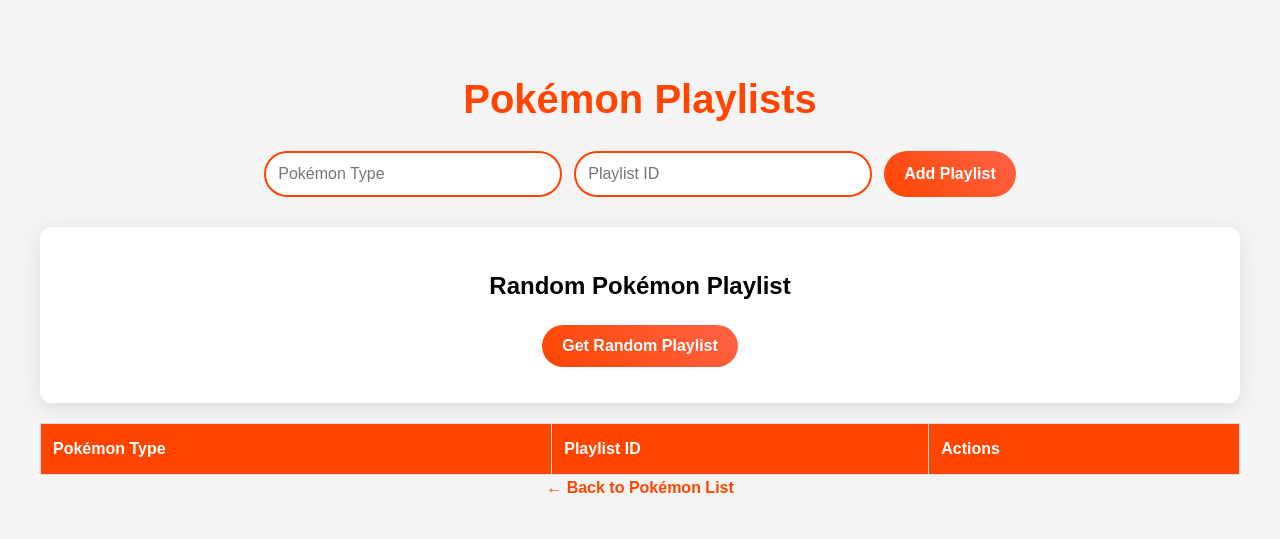
After one commit to nathanieree/cloud_api, a Flask app: page /spotify in a window 1280 px wide. The commit adds this page. Shown: the top 539 px of the page. Run offline with Flask 3, Linux system fonts and the light colour scheme; lists and menus that the app fills with data are empty.

Commit message:
everything is change

```diff
--- a/app.py
+++ b/app.py
@@ -1,93 +1,18 @@
-from flask import Flask, render_template, request, redirect, url_for
-import requests
-from weather import get_weather, match_weather_to_pokemon_type  # Import weather functions
-from wikipedia import get_pokemon_summary # Import the Wikipedia function
-from spotify import get_playlist_for_pokemon
-
+from flask import Flask
+from routes import home_bp, pokemon_bp, weather_bp, spotify_bp
 
 app = Flask(__name__, template_folder='template', static_folder='static')
 
-POKEAPI_URL = "https://pokeapi.co/api/v2/pokemon?limit=100"
 
 
-@app.route('/')
-def home():
-    """Fetch list of Pokémon and render them on the homepage."""
-    response = requests.get(POKEAPI_URL)
-    if response.status_code == 200:
-        data = response.json()
-        pokemon_list = []
-
-        # Collect basic info (name, image, id)
-        for item in data['results']:
-            pokemon_id = item['url'].split('/')[-2] # Extract ID from URL
-            pokemon_list.append({
-                "name": item['name'].capitalize(),
-                "image": f"https://raw.githubusercontent.com/PokeAPI/sprites/master/sprites/pokemon/{pokemon_id}.png",
-                "id": pokemon_id
-            })
-
-        return render_template('index.html', pokemon_list=pokemon_list)
-    return "Error fetching Pokémon data."
-
-@app.route('/pokemon', methods=['GET'])
-def search_pokemon():
-    """Handle search form to look up Pokémon by name or ID."""
-    query = request.args.get('name', '').strip().lower()
-
-    if not query:
-        return redirect(url_for('home'))
-
-    response = requests.get(f"https://pokeapi.co/api/v2/pokemon/{query}")
-
-    if response.status_code == 200:
-        return redirect(url_for('pokemon_details', name=query))
-
-    return render_template('not_found.html', name=query), 404
-
-@app.route('/pokemon/<name>')
-def pokemon_details(name):
-    """Fetch detailed info of a specific Pokémon and display on the details page."""
-    response = requests.get(f"https://pokeapi.co/api/v2/pokemon/{name.lower()}")
-
-    if response.status_code == 200:
-        data = response.json()
-        pokemon_info = {
-            "name": data['name'].capitalize(),
-            "image": data['sprites']['front_default'],
-            "height": data['height'],
-            "weight": data['weight'],
-            "abilities": [ability['ability']['name'] for ability in data['abilities']],
-            "types": [t['type']['name'] for t in data['types']],
-            "stats": {stat["stat"]["name"]: stat["base_stat"] for stat in data["stats"]},
-
-        }
-          # Fetch Pokémon summary from Wikipedia
-        summary = get_pokemon_summary(pokemon_info['name'])
 
 
-       # Match Pokémon type with weather
-        pokemon_type = pokemon_info['types'][0]
-        matched_weather = match_weather_to_pokemon_type(pokemon_type)
-        spotify_playlist_id = get_playlist_for_pokemon(pokemon_type)
+# Register Blueprints
+app.register_blueprint(home_bp)
+app.register_blueprint(pokemon_bp)
+app.register_blueprint(weather_bp)
+app.register_blueprint(spotify_bp)
 
-        return render_template('pokemon.html', pokemon=pokemon_info, matched_weather=matched_weather, summary=summary, spotify_playlist_id=spotify_playlist_id)
-
-    return render_template('not_found.html', name=name), 404
-
-@app.route('/weather', methods=['GET'])
-def weather_page():
-    """Fetch and display weather data based on user input."""
-    city = request.args.get('city', '').strip()
-
-    if not city:
-        return render_template('weather.html')  # Show the search form if no input
-
-    weather_data = get_weather(city)
-    if weather_data:
-        return render_template('weather.html', city=city, weather=weather_data["condition"], temperature=weather_data["temperature"])
-
-    return render_template('weather.html', city=city, weather="Not found", temperature="N/A")
 
 
 if __name__ == '__main__':
--- /dev/null
+++ b/routes/__init__.py
@@ -0,0 +1,5 @@
+from .home import home_bp
+from .pokemon import pokemon_bp
+from .weather import weather_bp
+from .spotify import spotify_bp
+from .wikipedia import wikipedia_bp
--- /dev/null
+++ b/routes/spotify.py
@@ -0,0 +1,87 @@
+from flask import Blueprint, jsonify, request,render_template, redirect, url_for
+import spotipy
+from spotipy.oauth2 import SpotifyClientCredentials
+import random
+
+# Create a Blueprint for Spotify
+spotify_bp = Blueprint('spotify', __name__)
+
+
+# Spotify API credentials
+SPOTIFY_CLIENT_ID = "d824c633863e4eb1abd209f3a5eb3955"
+SPOTIFY_CLIENT_SECRET = "d824c633863e4eb1abd209f3a5eb3955"
+
+# Authenticate using Client Credentials Flow
+sp = spotipy.Spotify(auth_manager=SpotifyClientCredentials(
+    client_id=SPOTIFY_CLIENT_ID,
+    client_secret=SPOTIFY_CLIENT_SECRET
+))
+
+
+# Predefined Pokémon type-based playlists (you can customize these with actual Spotify playlist IDs)
+POKEMON_PLAYLISTS = {
+    "fire": "37i9dQZF1DX0b1hHYQtJjp",  # Example: "Hot Hits"
+    "water": "37i9dQZF1DX7gIoKXt0gmx",  # Example: "Chill Vibes"
+    "electric": "37i9dQZF1DX4eRPd9frC1m",  # Example: "Energy Boost"
+    "grass": "37i9dQZF1DWZwtERXCS82H",  # Example: "Nature Sounds"
+    "ice": "37i9dQZF1DWVFJtzvDHN4L",  # Example: "Chill Beats"
+    "rock": "37i9dQZF1DXcF6B6QPhFDv",  # Example: "Rock Classics"
+}
+
+def get_playlist_for_pokemon(pokemon_type):
+    """Get a Spotify playlist ID based on Pokémon type."""
+    return POKEMON_PLAYLISTS.get(pokemon_type, "37i9dQZF1DXcF6B6QPhFDv")  # Default to Rock Classics
+
+
+# Home route to display playlists
+@spotify_bp.route('/spotify')
+def index():
+    """Display all playlists on an HTML page."""
+    return render_template('spotify.html', playlists=POKEMON_PLAYLISTS)
+
+# Add a new playlist
+@spotify_bp.route('/spotify/add', methods=['POST'])
+def add_playlist():
+    """Add a new Pokémon playlist."""
+    pokemon_type = request.form.get('pokemon_type')
+    playlist_id = request.form.get('playlist_id')
+
+    if pokemon_type and playlist_id:
+        POKEMON_PLAYLISTS[pokemon_type] = playlist_id
+
+    return redirect(url_for('spotify.index'))
+
+# Delete a playlist
+@spotify_bp.route('/spotify/delete/<pokemon_type>')
+def delete_playlist(pokemon_type):
+    """Delete a Pokémon playlist."""
+    if pokemon_type in POKEMON_PLAYLISTS:
+        del POKEMON_PLAYLISTS[pokemon_type]
+
+    return redirect(url_for('spotify.index'))
+
+# Update an existing playlist
+@spotify_bp.route('/spotify/update/<pokemon_type>', methods=['POST'])
+def update_playlist(pokemon_type):
+    """Update a Pokémon playlist."""
+    new_playlist_id = request.form.get('playlist_id')
+
+    if pokemon_type in POKEMON_PLAYLISTS and new_playlist_id:
+        POKEMON_PLAYLISTS[pokemon_type] = new_playlist_id
+
+    return redirect(url_for('spotify.index'))
+
+
+
+# 2️⃣ Route: Get a random Pokémon-themed playlist
+@spotify_bp.route('/spotify/random-playlist', methods=['GET'])
+def random_pokemon_playlist():
+    """Returns a random Pokémon-type playlist."""
+    try:
+        random_type = random.choice(list(POKEMON_PLAYLISTS.keys()))
+        playlist_id = POKEMON_PLAYLISTS[random_type]
+
+        return jsonify({"pokemon_type": random_type, "playlist_id": playlist_id})
+    except Exception as e:
+        print(f"Random Playlist Error: {str(e)}")  # Debugging
+        return jsonify({"error": "Failed to fetch random playlist."}), 500
--- a/wikipedia.py
+++ b/routes/wikipedia.py
@@ -1,4 +1,8 @@
 import wikipediaapi
+from flask import Blueprint, render_template
+
+wikipedia_bp = Blueprint("wikipedia", __name__)
+
 
 # Initialize the Wikipedia API with a custom user-agent
 wiki = wikipediaapi.Wikipedia(
--- a/static/styles.css
+++ b/static/styles.css
@@ -244,3 +244,110 @@ button:hover {
   background: linear-gradient(45deg, #ff6347, #ff4500);
   transform: scale(1.05);
 }
+
+/* General Page Styling */
+#main-body {
+  font-family: "Poppins", Arial, sans-serif;
+  text-align: center;
+  background-color: #fff7f0;
+  margin: 0;
+  padding: 40px;
+  line-height: 1.6;
+}
+
+/* Header */
+#main-title {
+  color: #ff4500;
+  font-size: 2.5rem;
+  margin-bottom: 20px;
+  font-weight: bold;
+}
+
+/* Form Styling */
+#playlist-form {
+  display: flex;
+  justify-content: center;
+  gap: 12px;
+  margin-bottom: 30px;
+}
+
+.input-field {
+  padding: 12px;
+  width: 300px;
+  font-size: 16px;
+  border: 2px solid #ff4500;
+  border-radius: 25px;
+  outline: none;
+  transition: 0.3s ease;
+}
+
+.input-field:focus {
+  border-color: #ff6347;
+  box-shadow: 0px 0px 12px rgba(255, 99, 71, 0.6);
+}
+
+/* Buttons */
+.btn {
+  padding: 12px 20px;
+  font-size: 16px;
+  background: linear-gradient(45deg, #ff4500, #ff6347);
+  color: white;
+  border: none;
+  cursor: pointer;
+  border-radius: 25px;
+  transition: all 0.3s ease-in-out;
+  font-weight: bold;
+}
+
+.btn:hover {
+  background: linear-gradient(45deg, #ff6347, #ff4500);
+  transform: translateY(-2px);
+}
+
+/* Table Styling */
+#playlist-table {
+  width: 100%;
+  border-collapse: collapse;
+  margin-top: 20px;
+}
+
+#table-header {
+  background-color: #ff4500;
+  color: white;
+}
+
+.table-heading, .table-data {
+  padding: 12px;
+  border: 1px solid #ddd;
+  text-align: left;
+}
+
+.table-row:nth-child(even) {
+  background-color: #ffe0cc;
+}
+
+.table-actions {
+  display: flex;
+  gap: 10px;
+  align-items: center;
+}
+
+/* Update Form */
+.update-form {
+  display: inline-flex;
+  gap: 8px;
+}
+
+.update-input {
+  width: 150px;
+}
+
+/* Delete Button */
+.delete-btn {
+  background-color: red;
+  color: white;
+}
+
+.delete-btn:hover {
+  background-color: darkred;
+}
--- /dev/null
+++ b/template/spotify.html
@@ -0,0 +1,67 @@
+<!DOCTYPE html>
+<html lang="en">
+<head>
+    <meta charset="UTF-8">
+    <meta name="viewport" content="width=device-width, initial-scale=1.0">
+    <title>Pokémon Playlists</title>
+    <link rel="stylesheet" href="{{ url_for('static', filename='styles.css') }}">
+</head>
+<body >
+
+    <h1 id="main-title" class="title">Pokémon Playlists</h1>
+
+    <!-- Add New Playlist -->
+    <form id="playlist-form" class="form-container" action="/spotify/add" method="POST">
+        <input id="pokemon-type" class="input-field" type="text" name="pokemon_type" placeholder="Pokémon Type" required>
+        <input id="playlist-id" class="input-field" type="text" name="playlist_id" placeholder="Playlist ID" required>
+        <button id="add-button" class="btn">Add Playlist</button>
+    </form>
+     <!-- Random Playlist Section -->
+        <div id="random-playlist-container" class="pokemon-music">
+            <h2 id="random-playlist-title" class="subtitle">Random Pokémon Playlist</h2>
+            <button id="random-playlist-btn" class="btn" onclick="fetchRandomPlaylist()">Get Random Playlist</button>
+            <p id="random-playlist-output" class="output-text"></p>
+        </div>
+
+    <!-- Display Playlists -->
+    <table id="playlist-table" class="table">
+        <tr id="table-header">
+            <th class="table-heading">Pokémon Type</th>
+            <th class="table-heading">Playlist ID</th>
+            <th class="table-heading">Actions</th>
+        </tr>
+        {% for type, playlist in playlists.items() %}
+        <tr class="table-row">
+            <td class="table-data">{{ type }}</td>
+            <td class="table-data">{{ playlist }}</td>
+            <td class="table-actions">
+                <!-- Update Playlist -->
+                <form class="update-form" action="/spotify/update/{{ type }}" method="POST">
+                    <input class="input-field update-input" type="text" name="playlist_id" placeholder="New Playlist ID" required>
+                    <button class="btn update-btn">Update</button>
+                </form>
+
+                <!-- Delete Playlist -->
+                <a class="delete-link" href="/spotify/delete/{{ type }}">
+                    <button class="btn delete-btn">Delete</button>
+                </a>
+            </td>
+        </tr>
+        {% endfor %}
+    </table>
+    <a href="/">← Back to Pokémon List</a>
+
+    <script>
+        function fetchRandomPlaylist() {
+            fetch('/spotify/random-playlist')
+                .then(response => response.json())
+                .then(data => {
+                    document.getElementById('random-playlist-output').innerHTML =
+                        `Type: ${data.pokemon_type} <br> Playlist ID: ${data.playlist_id}`;
+                })
+                .catch(error => console.error('Error fetching playlist:', error));
+        }
+    </script>
+
+</body>
+</html>
```
Also changed, not shown: routes/home.py (added, +41 -0 lines), routes/pokemon.py (added, +44 -0 lines), routes/weather.py (added, +116 -0 lines), spotify.py (deleted, +0 -15 lines), spotify_config.py (deleted, +0 -12 lines), template/pokemon.html (+49 -7 lines), template/weather.html (+18 -12 lines), weather.py (deleted, +0 -43 lines).
